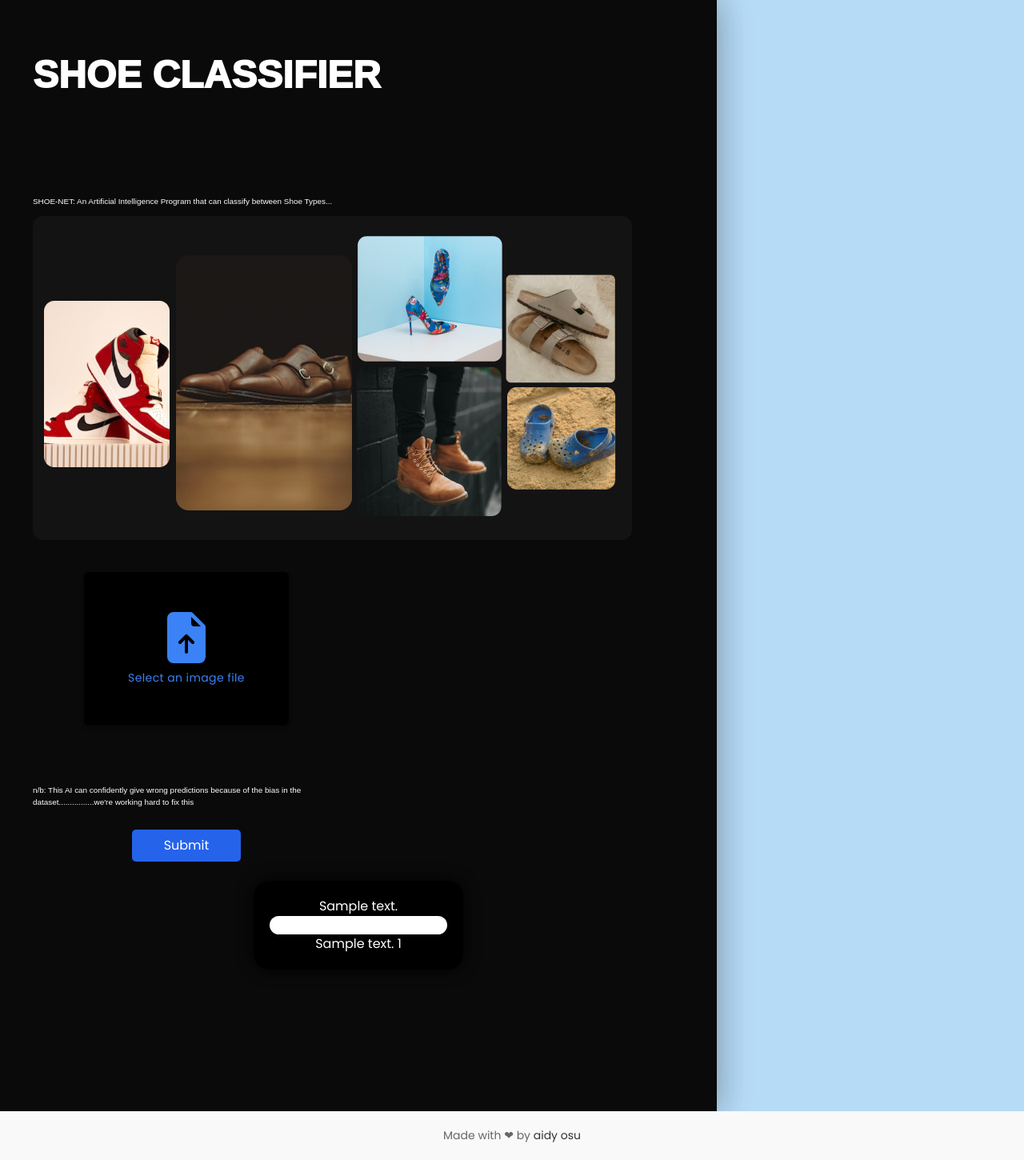
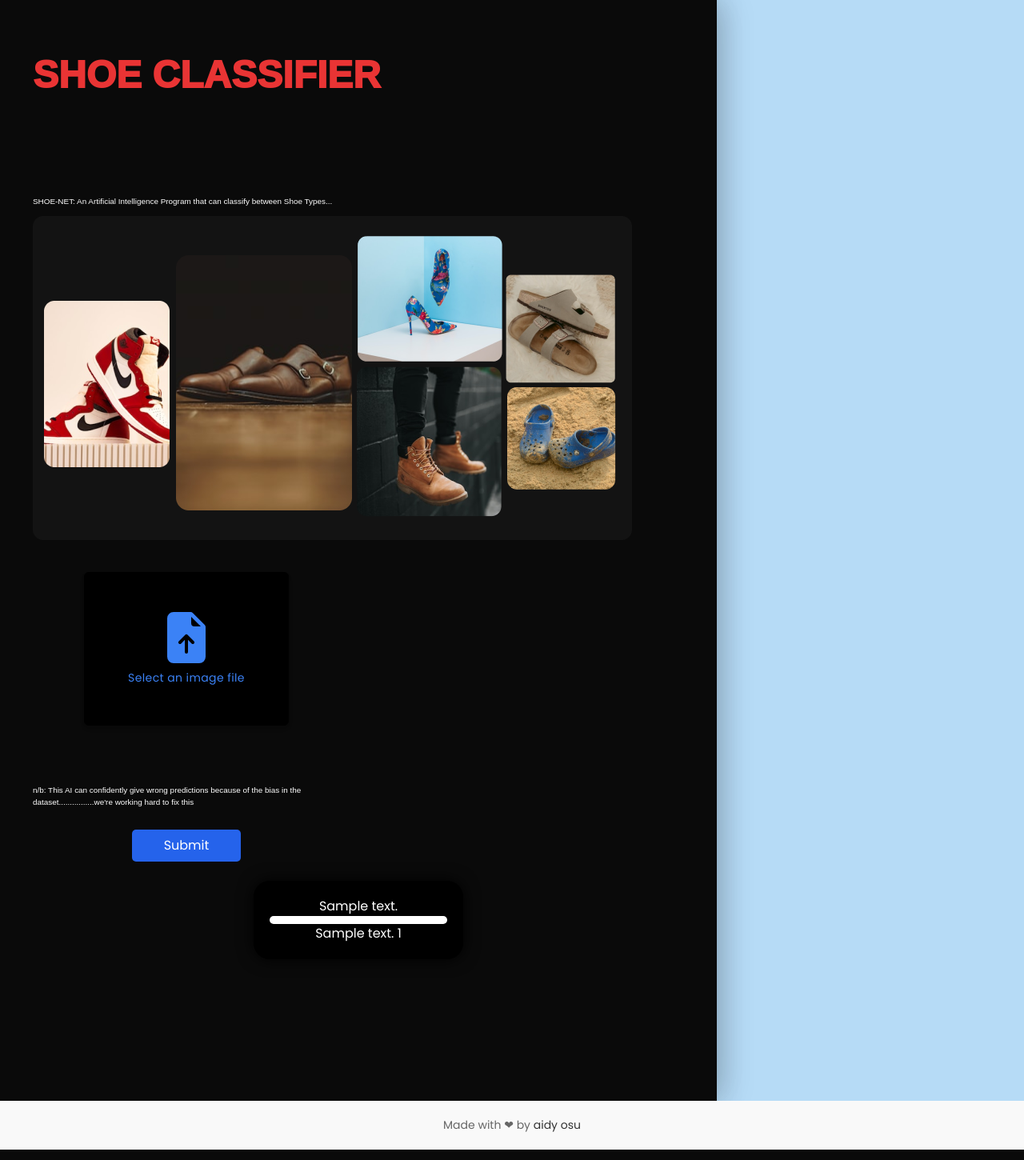
Before and after one commit to aidyai/SHOE-CLASSIFIER, a FastAPI app: template src/templates/results.html in a window 1280 px wide. Shown: the whole page at 80% size. Run offline with FastAPI, Linux system fonts and the light colour scheme; the template is opened without the code that fills it: most values are stand-ins (such as "Sample title", 1, 10 or a date in 2020); some libraries are stand-ins or nearby versions; some web fonts are replaced.

Commit message:
last change

```diff
--- a/src/static/css/style.css
+++ b/src/static/css/style.css
@@ -162,10 +162,10 @@
     align-items: center;
 }
 
-.shoeName div .big{
+.shoeName div .big {
     margin-right: 23px;
     font-size: 3.00rem;
-    color: #fff;
+    color: #e93434;
     line-height: 1;
     margin-top: -107px;
     font-weight: 1000;
@@ -580,7 +580,7 @@
     flex-direction: column;
     margin: auto;
     max-width: 90vw;
-    height: 111px;
+    height: 98px;
     background-color: #000000;
     border-radius: 20px;
     padding: 20px;
@@ -594,13 +594,14 @@
     border-radius: 45px;
     overflow: hidden;
 }
+
+
   .progress {
     height: 100%;
-    background-color: #2563eb;
+    background-color: #e93434;
     border-radius: 16px;
     animation: fill-progress 3s ease-in-out forwards;
 }
-
   .progress-text {
     margin-top: 10px;
     font-size: 24px;
--- a/src/templates/index.html
+++ b/src/templates/index.html
@@ -91,7 +91,7 @@
     </div>
 
     <footer>
-        <p>Made with <span class="heart">❤</span> by <a href="https://github.com/aidyai/SHOE-NET">aidy osu</a></p>
+        <p>Made with <span class="heart">❤</span> by <a href="https://github.com/aidyai/">aidy osu</a></p>
     </footer>
 
     <script>
--- a/src/templates/results.html
+++ b/src/templates/results.html
@@ -119,7 +119,7 @@
 
     </div>
     <footer>
-        <p>Made with <span class="heart">❤</span> by <a href="https://github.com/aidyai/SHOE-NET">aidy osu</a></p>
+        <p>Made with <span class="heart">❤</span> by <a href="https://github.com/aidyai/">aidy osu</a></p>
     </footer>
     <script>
         load = function (event, id) {
```
Also changed, not shown: server.py (+3 -4 lines).
